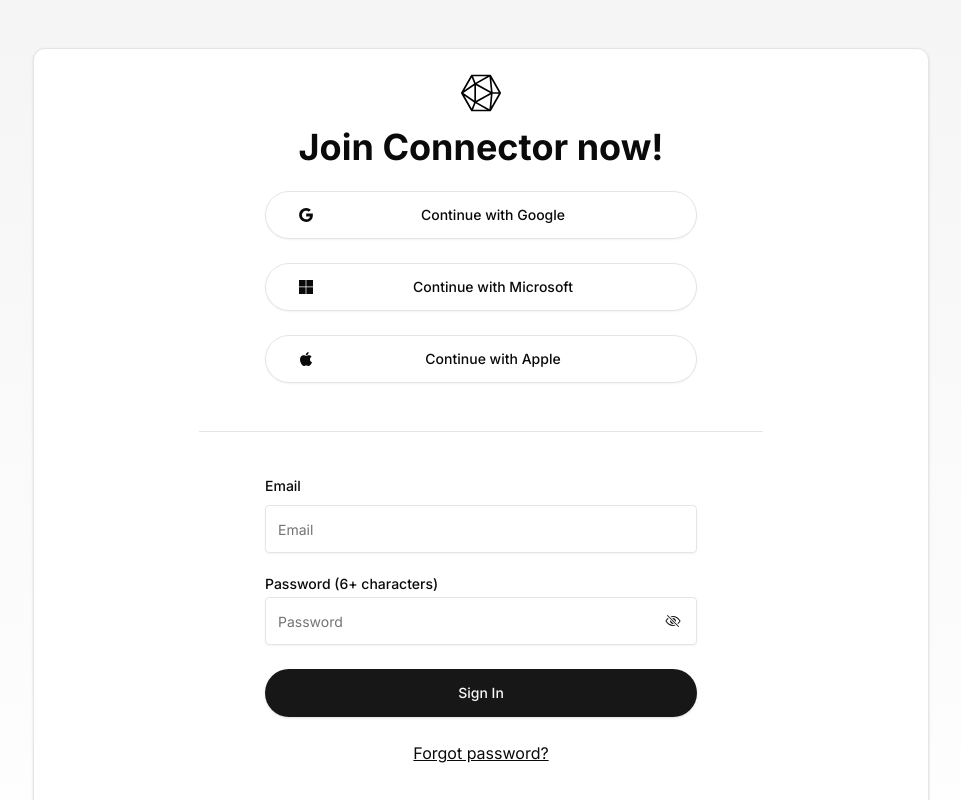
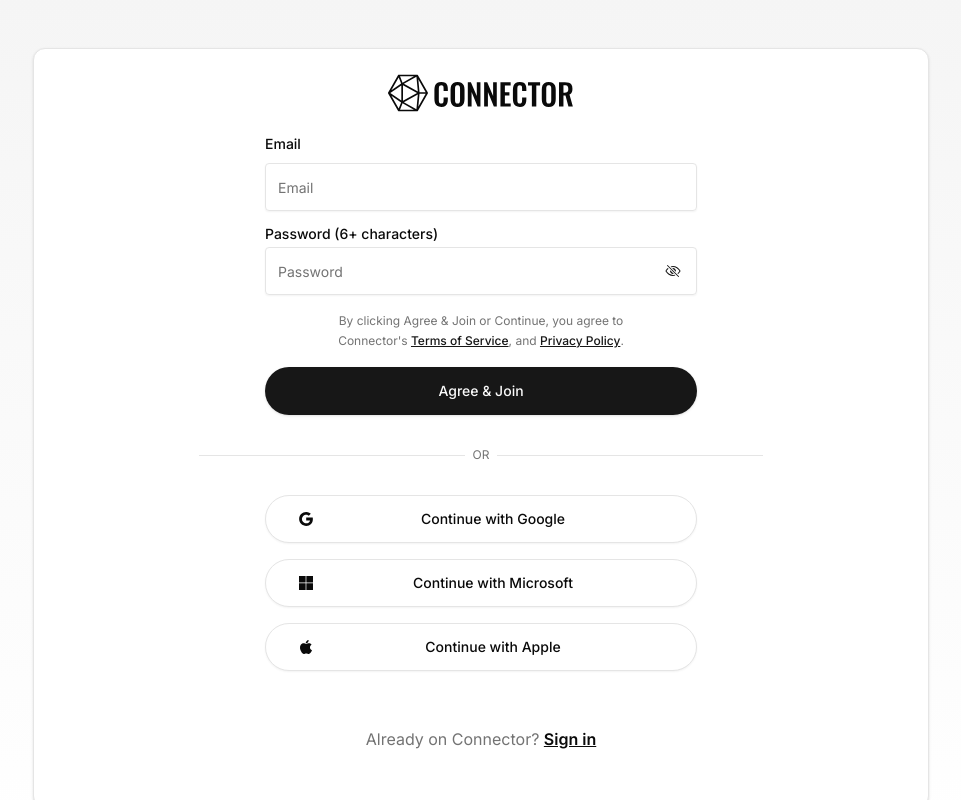
Before and after one commit to powoftech/connector, a Next.js app: page /signup in a window 1280 px wide. Shown: the top 800 px of the page, without its empty margins (159-1120 px from the left). Built offline with nearby package versions, Linux system fonts and the light colour scheme.

Commit message:
feat: update sign-in and sign-up pages with new logo; enhance layout and add terms agreement section

```diff
--- a/src/app/(authentication)/signin/page.tsx
+++ b/src/app/(authentication)/signin/page.tsx
@@ -1,7 +1,7 @@
 'use client'
 
 import Footer from '@/app/_components/footer'
-import { Icon } from '@/app/_images/icon'
+import { LogoLight } from '@/app/_images/logo'
 import { Button } from '@/components/ui/button'
 import { Card, CardContent, CardFooter, CardHeader } from '@/components/ui/card'
 import { Input } from '@/components/ui/input'
@@ -27,59 +27,19 @@
           <CardHeader className="flex items-center gap-y-2">
             <Link href="/" className="">
               <Image
-                src={Icon.default}
+                src={LogoLight.default}
                 alt="Connector logo"
                 className="h-10 w-auto dark:invert"
                 priority
               />
             </Link>
-            <p className="text-center text-2xl font-bold sm:text-4xl">
-              Sign in to Connector
-            </p>
+            {/* <p className="text-center text-2xl font-bold sm:text-4xl">
+              Sign In to Connector
+            </p> */}
           </CardHeader>
           <CardContent>
-            <div className="mx-auto flex w-full flex-col items-center justify-between gap-y-6 sm:w-1/2 sm:min-w-[432px]">
-              <Button
-                variant={'outline'}
-                size={'lg'}
-                className="flex h-12 w-full"
-              >
-                <IoLogoGoogle />
-                <span className="m-auto">Continue with Google</span>
-              </Button>
-
-              <Button
-                variant={'outline'}
-                size={'lg'}
-                className="flex h-12 w-full"
-              >
-                <IoLogoMicrosoft className="h-96" />
-                <span className="m-auto">Continue with Microsoft</span>
-              </Button>
-
-              <Button
-                variant={'outline'}
-                size={'lg'}
-                className="flex h-12 w-full"
-              >
-                <IoLogoApple />
-                <span className="m-auto">Continue with Apple</span>
-              </Button>
-            </div>
-
-            <div className="relative mx-auto py-12 sm:w-2/3 sm:min-w-[432px]">
-              <div className="absolute inset-0 flex items-center">
-                <div className="w-full border-t" />
-              </div>
-              <div className="relative flex justify-center text-xs uppercase">
-                {/* <span className="bg-background px-2 text-muted-foreground">
-                  or
-                </span> */}
-              </div>
-            </div>
-
             <form
-              className="mx-auto flex w-full flex-col items-center gap-y-6 sm:w-1/2 sm:min-w-[432px]"
+              className="mx-auto flex w-full flex-col items-center gap-y-4 sm:w-1/2 sm:min-w-[432px]"
               onSubmit={() => {}}
             >
               <div className="grid w-full items-center gap-3">
@@ -129,15 +89,69 @@
               >
                 Sign In
               </Button>
-            </form>
-            <div className="mx-auto w-full pt-6 text-center">
+            <div className="mx-auto w-full text-center">
               <Link href="/forgot-password" className={`underline`}>
                 Forgot password?
               </Link>
             </div>
+            </form>
+
+
+            <div className="relative mx-auto py-8 sm:w-2/3 sm:min-w-[432px]">
+              <div className="absolute inset-0 flex items-center">
+                <div className="w-full border-t" />
+              </div>
+              <div className="relative flex justify-center text-xs uppercase">
+                <span className="bg-background px-2 text-muted-foreground">
+                  or
+                </span>
+              </div>
+            </div>
+
+            <div className="mx-auto flex w-full flex-col items-center justify-between gap-y-4 sm:w-1/2 sm:min-w-[432px]">
+              <p className="text-center text-xs leading-5 text-muted-foreground">
+                By clicking Continue, you agree to
+                <br />
+                Connector&apos;s{' '}
+                <Link href="/" className="font-medium text-primary underline">
+                  Terms of Service
+                </Link>
+                , and{' '}
+                <Link href="/" className="font-medium text-primary underline">
+                  Privacy Policy
+                </Link>
+                .
+              </p>
+              <Button
+                variant={'outline'}
+                size={'lg'}
+                className="flex h-12 w-full"
+              >
+                <IoLogoGoogle />
+                <span className="m-auto">Continue with Google</span>
+              </Button>
+
+              <Button
+                variant={'outline'}
+                size={'lg'}
+                className="flex h-12 w-full"
+              >
+                <IoLogoMicrosoft className="h-96" />
+                <span className="m-auto">Continue with Microsoft</span>
+              </Button>
+
+              <Button
+                variant={'outline'}
+                size={'lg'}
+                className="flex h-12 w-full"
+              >
+                <IoLogoApple />
+                <span className="m-auto">Continue with Apple</span>
+              </Button>
+            </div>
           </CardContent>
           <CardFooter>
-            <p className="mx-auto h-full w-full space-y-1 py-4 text-center">
+            <p className="mx-auto h-full w-full space-y-1 py-8 text-center">
               <span className="text-muted-foreground">New to Connector? </span>
               <Link
                 href="/signup"
--- a/src/app/(authentication)/signup/page.tsx
+++ b/src/app/(authentication)/signup/page.tsx
@@ -1,7 +1,7 @@
 'use client'
 
 import Footer from '@/app/_components/footer'
-import { Icon } from '@/app/_images/icon'
+import { LogoLight } from '@/app/_images/logo'
 import { Button } from '@/components/ui/button'
 import { Card, CardContent, CardFooter, CardHeader } from '@/components/ui/card'
 import { Input } from '@/components/ui/input'
@@ -27,59 +27,19 @@
           <CardHeader className="flex items-center gap-y-2">
             <Link href="/" className="">
               <Image
-                src={Icon.default}
+                src={LogoLight.default}
                 alt="Connector logo"
                 className="h-10 w-auto dark:invert"
                 priority
               />
             </Link>
-            <p className="text-center text-2xl font-bold sm:text-4xl">
-              Join Connector now!
-            </p>
+            {/* <p className="text-center text-2xl font-bold sm:text-4xl">
+              Sign In to Connector
+            </p> */}
           </CardHeader>
           <CardContent>
-            <div className="mx-auto flex w-full flex-col items-center justify-between gap-y-6 sm:w-1/2 sm:min-w-[432px]">
-              <Button
-                variant={'outline'}
-                size={'lg'}
-                className="flex h-12 w-full"
-              >
-                <IoLogoGoogle />
-                <span className="m-auto">Continue with Google</span>
-              </Button>
-
-              <Button
-                variant={'outline'}
-                size={'lg'}
-                className="flex h-12 w-full"
-              >
-                <IoLogoMicrosoft className="h-96" />
-                <span className="m-auto">Continue with Microsoft</span>
-              </Button>
-
-              <Button
-                variant={'outline'}
-                size={'lg'}
-                className="flex h-12 w-full"
-              >
-                <IoLogoApple />
-                <span className="m-auto">Continue with Apple</span>
-              </Button>
-            </div>
-
-            <div className="relative mx-auto py-12 sm:w-2/3 sm:min-w-[432px]">
-              <div className="absolute inset-0 flex items-center">
-                <div className="w-full border-t" />
-              </div>
-              <div className="relative flex justify-center text-xs uppercase">
-                {/* <span className="bg-background px-2 text-muted-foreground">
-                  or
-                </span> */}
-              </div>
-            </div>
-
             <form
-              className="mx-auto flex w-full flex-col items-center gap-y-6 sm:w-1/2 sm:min-w-[432px]"
+              className="mx-auto flex w-full flex-col items-center gap-y-4 sm:w-1/2 sm:min-w-[432px]"
               onSubmit={() => {}}
             >
               <div className="grid w-full items-center gap-3">
@@ -121,23 +81,71 @@
                   </Button>
                 </div>
               </div>
+              <p className="text-center text-xs leading-5 text-muted-foreground">
+                By clicking Agree & Join or Continue, you agree to
+                <br />
+                Connector&apos;s{' '}
+                <Link href="/" className="font-medium text-primary underline">
+                  Terms of Service
+                </Link>
+                , and{' '}
+                <Link href="/" className="font-medium text-primary underline">
+                  Privacy Policy
+                </Link>
+                .
+              </p>
               <Button
                 size={'lg'}
                 type="submit"
                 className="h-12 w-full"
                 onSubmit={() => {}}
               >
-                Sign In
+                Agree & Join
               </Button>
             </form>
-            <div className="mx-auto w-full pt-6 text-center">
-              <Link href="/forgot-password" className={`underline`}>
-                Forgot password?
-              </Link>
+
+            <div className="relative mx-auto py-8 sm:w-2/3 sm:min-w-[432px]">
+              <div className="absolute inset-0 flex items-center">
+                <div className="w-full border-t" />
+              </div>
+              <div className="relative flex justify-center text-xs uppercase">
+                <span className="bg-background px-2 text-muted-foreground">
+                  or
+                </span>
+              </div>
+            </div>
+
+            <div className="mx-auto flex w-full flex-col items-center justify-between gap-y-4 sm:w-1/2 sm:min-w-[432px]">
+              <Button
+                variant={'outline'}
+                size={'lg'}
+                className="flex h-12 w-full"
+              >
+                <IoLogoGoogle />
+                <span className="m-auto">Continue with Google</span>
+              </Button>
+
+              <Button
+                variant={'outline'}
+                size={'lg'}
+                className="flex h-12 w-full"
+              >
+                <IoLogoMicrosoft className="h-96" />
+                <span className="m-auto">Continue with Microsoft</span>
+              </Button>
+
+              <Button
+                variant={'outline'}
+                size={'lg'}
+                className="flex h-12 w-full"
+              >
+                <IoLogoApple />
+                <span className="m-auto">Continue with Apple</span>
+              </Button>
             </div>
           </CardContent>
           <CardFooter>
-            <p className="mx-auto h-full w-full space-y-1 py-4 text-center">
+            <p className="mx-auto h-full w-full space-y-1 py-8 text-center">
               <span className="text-muted-foreground">
                 Already on Connector?{' '}
               </span>
```
